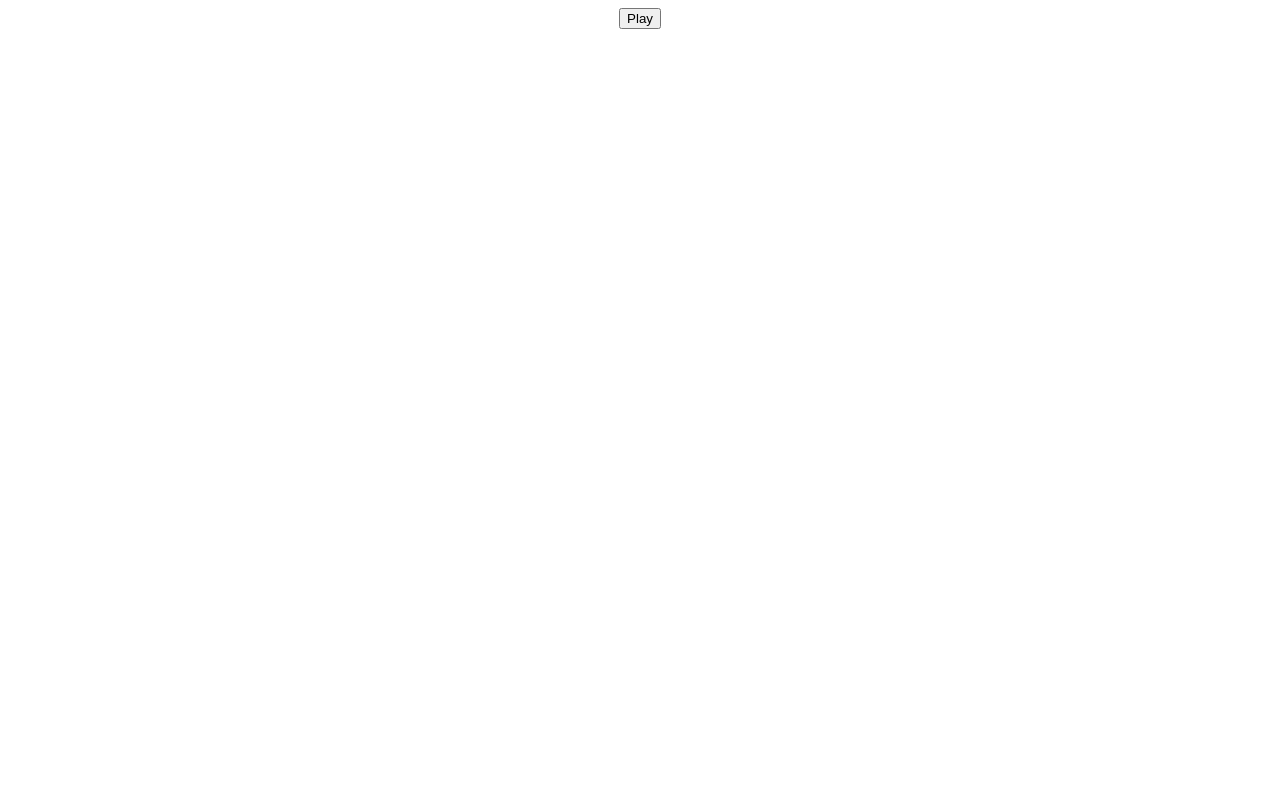
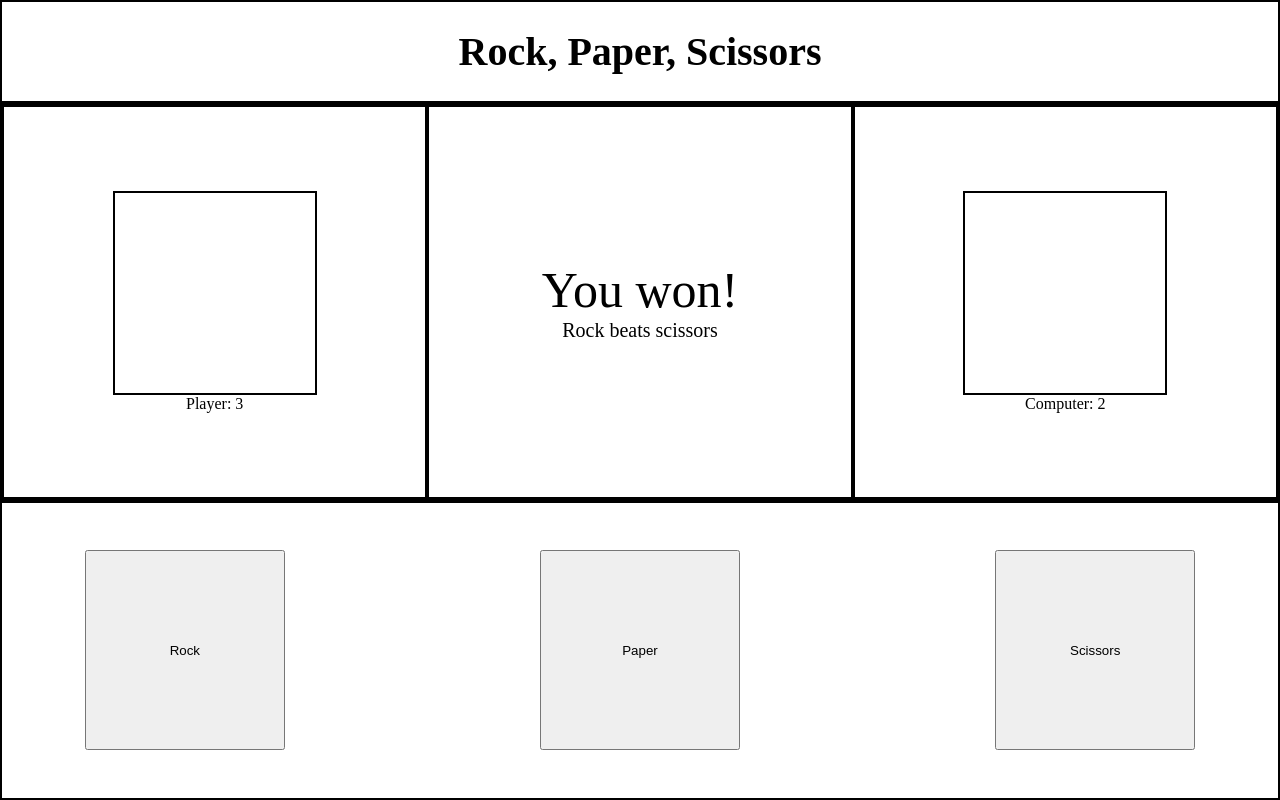
Before and after one commit to rlop74/project-rock-paper-scissors, a plain HTML site: page index.html in a window 1280 px wide. Drawn offline with Linux system fonts and the light colour scheme.

Commit message:
- setup UI for the game - have a new plan for the game and will recreate JS - for now, only have the getComputerChoice() function for generating random pick

```diff
--- a/index.html
+++ b/index.html
@@ -6,10 +6,33 @@
     <title>Rock, Paper, Scissors</title>
 </head>
 <body>
-    <div class="game-container">
-        <input type="button" id="playerSelection" value="Play" onclick="game()" />
+    <div class="flex-container">
+        <div class="header-container">
+            <h1>Rock, Paper, Scissors</h1>
+        </div>
+        <div class="arena-container">
+            <div class="player-container">
+                <div class="player-weapon"></div>
+                <p>Player: 3</p>
+            </div>
+
+            <div class="results-container">
+                <p class="winner">You won!</p>
+                <p class="winner-description">Rock beats scissors</p>
+            </div>
+
+            <div class="computer-container">
+                <div class="computer-weapon"></div>
+                <p>Computer: 2</p>
+            </div>
+        </div>
+
+        <div class="weapons-container">
+            <button>Rock</button>
+            <button>Paper</button>
+            <button>Scissors</button>
+        </div>
+
     </div>
-
-    <script src="script.js"></script>
 </body>
 </html>
--- a/script.js
+++ b/script.js
@@ -25,77 +25,7 @@ Account for TIES by re-playing the round.
 
 
 function playRound(playerSelection, computerSelection) {
-    // get computer selection
-    computerSelection = getComputerChoice();
-    // get player selection
-    playerSelection = prompt("Rock, Paper, Scissors: ");
-    let result;
+    if (playerSelection === computerSelection) {
 
-    // if player and computer selected the same
-    if (playerSelection.toLowerCase() === computerSelection) {
-        console.log(`Computer: ${computerSelection}`);
-        console.log(`Player: ${playerSelection}`);
-        result = "It's a tie!";
     }
-    // if player chooses rock
-    else if (playerSelection.toLowerCase() === "rock" && computerSelection === "paper") {
-        console.log(`Computer: ${computerSelection}`);
-        console.log(`Player: ${playerSelection}`);
-        result = "You lose! Paper beats Rock";
-    } else if (playerSelection.toLowerCase() === "rock" && computerSelection === "scissors") {
-        console.log(`Computer: ${computerSelection}`);
-        console.log(`Player: ${playerSelection}`);
-        result = "You win! Rock beats Scissors";
-    }
-    // if player chooses paper
-    else if (playerSelection.toLowerCase() === "paper" && computerSelection === "scissors") {
-        console.log(`Computer: ${computerSelection}`);
-        console.log(`Player: ${playerSelection}`);
-        result = "You lose! Scissors beats Paper";
-    } else if (playerSelection.toLowerCase() === "paper" && computerSelection === "rock") {
-        console.log(`Computer: ${computerSelection}`);
-        console.log(`Player: ${playerSelection}`);
-        result = "You win! Paper beats Rock";
-    }
-    // if player chooses scissors
-    else if (playerSelection.toLowerCase() === "scissors" && computerSelection === "rock") {
-        console.log(`Computer: ${computerSelection}`);
-        console.log(`Player: ${playerSelection}`);
-        result = "You lose! Rock beats Scissors";
-    } else if (playerSelection.toLowerCase() === "scissors" && computerSelection === "paper") {
-        console.log(`Computer: ${computerSelection}`);
-        console.log(`Player: ${playerSelection}`);
-        result = "You win! Scissors beats Paper";
-    }
-    // if player enters invalid entry
-    else {
-        alert("Invalid entry");
-        result = "Invalid entry"
-    }
-
-    console.log(result);
-    return result;
 }
-
-function game() {
-    let playerPoints = 0;
-    let computerPoints = 0;
-    let winner = 5;
-
-    for (let i = 0; i < 5; i++) {
-        result = playRound();
-
-        if (result.includes("win")) {
-            playerPoints++;
-        } else if (result.includes("lose")) {
-            computerPoints++;
-        } else if (result.includes("tie")) {
-            i--;
-        }
-        console.log(`Player: ${playerPoints} \n Computer: ${computerPoints}`);
-    }
-
-    if (playerPoints > computerPoints) {
-        console.log("Player wins!");
-    } else console.log("Computer wins!");
-}
--- a/style.css
+++ b/style.css
@@ -1,5 +1,89 @@
-.game-container {
+* {
+    margin: 0;
+}
+
+.flex-container {
     display: flex;
     flex-direction: column;
-    align-items: center;
+    height: 100vh;
 }
+
+    .header-container {
+        flex: .25;
+        border: 2px solid black;
+
+        display: flex;
+        justify-content: center;
+        align-items: center;
+    }
+        .header-container h1 {
+            font-size: 40px;
+        }
+
+    .arena-container {
+        flex: 1;
+        border: 2px solid black;
+
+        display: flex;
+    }
+        .player-container {
+            flex: 1;
+            border: 2px solid black;
+
+            display: flex;
+            flex-direction: column;
+            justify-content: center;
+            align-items: center;
+        }
+            .player-weapon {
+                height: 200px;
+                width: 200px;
+                border: 2px solid black;
+            }
+
+        .results-container {
+            flex: 1;
+            border: 2px solid black;
+
+            display: flex;
+            flex-direction: column;
+            justify-content: center;
+            align-items: center;
+        }
+            .winner {
+                font-size: 50px;
+            }
+
+            .winner-description {
+                font-size: 20px;
+            }
+
+        .computer-container {
+            flex: 1;
+            border: 2px solid black;
+
+            display: flex;
+            flex-direction: column;
+            justify-content: center;
+            align-items: center;
+        }
+            .computer-weapon {
+                height: 200px;
+                width: 200px;
+                border: 2px solid black;
+            }
+
+    .weapons-container {
+        flex: .75;
+        border: 2px solid black;
+
+        display: flex;
+        justify-content: center;
+        align-items: center;
+        gap: 20%;
+    }
+
+        .weapons-container button {
+            height: 200px;
+            width: 200px;
+        }
```
